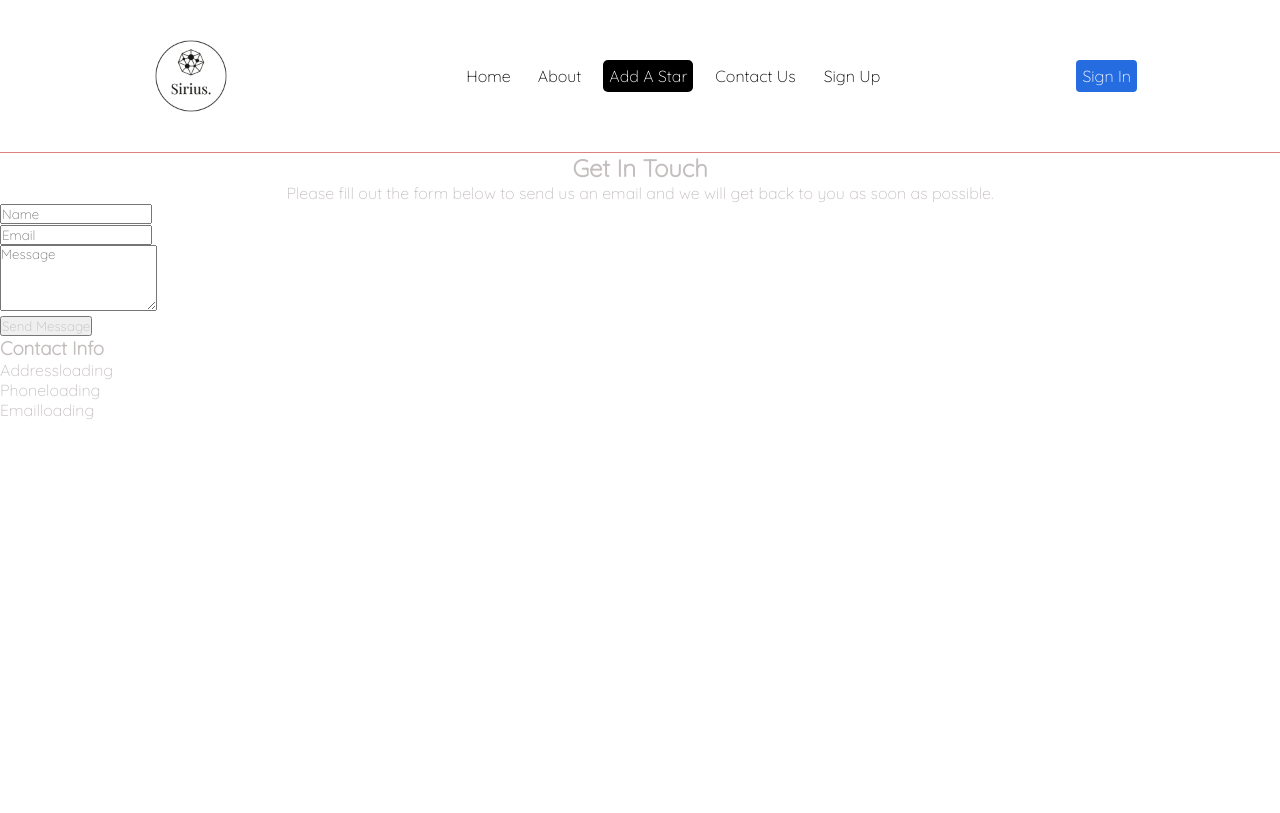
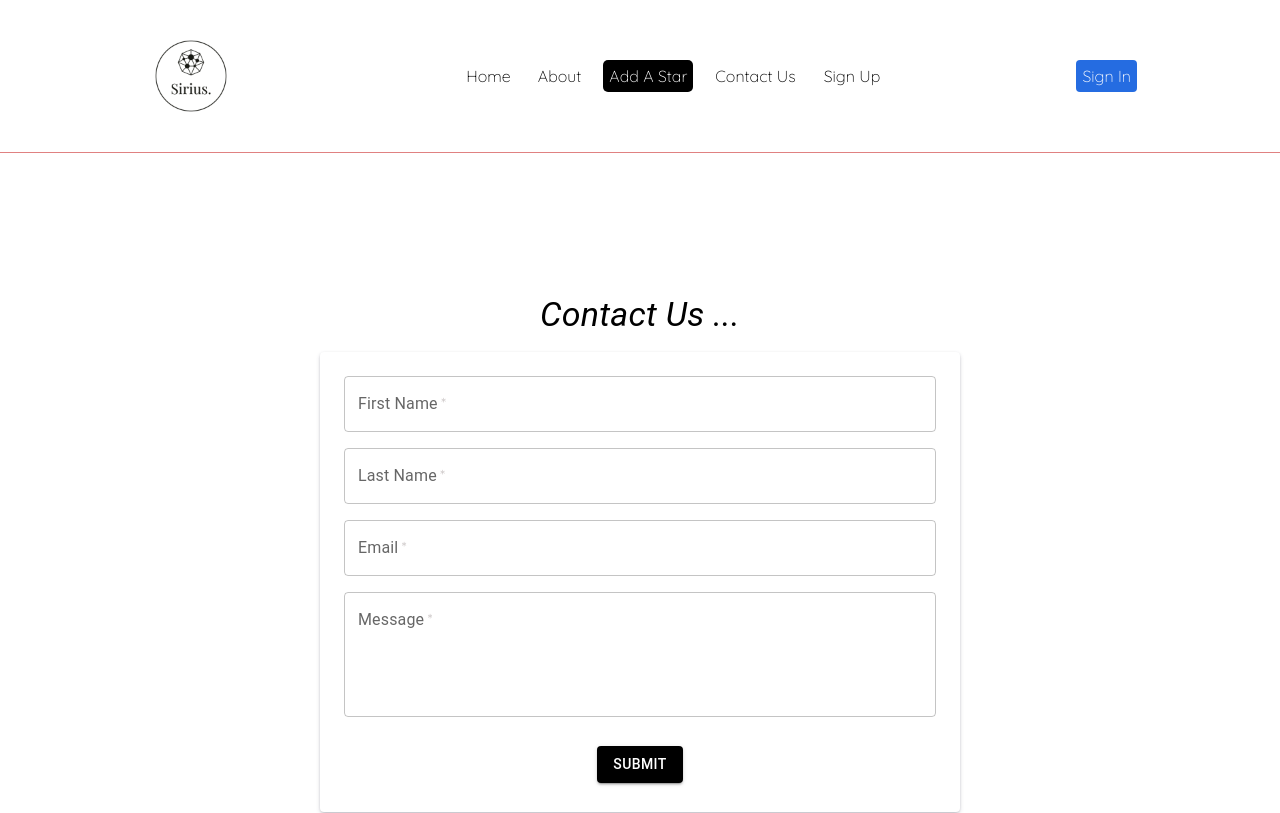
Before and after one commit to smkamaldar/wm3-sirius, a React (Create React App) app in the folder client/: page /Contact in a window 1280 px wide. Shown: the top 813 px of the page. Built offline with nearby package versions, Linux system fonts and the light colour scheme.

Commit message:
Front-end Components Created
Using MUI

```diff
--- a/client/src/pages/Contact.js
+++ b/client/src/pages/Contact.js
@@ -1,11 +1,19 @@
 import { useState } from "react";
 import emailjs from "emailjs-com";
+import { Card, CardContent, Grid, Stack, TextField, Button } from "@mui/material";
+import Box from "@mui/material/Box";
+import Typography from "@mui/material/Typography";
+import "./Home.css";
+
+
 
 const initialState = {
   name: "",
   email: "",
   message: "",
 };
+
+
 export const Contact = (props) => {
   const [{ name, email, message }, setState] = useState(initialState);
 
@@ -13,6 +21,7 @@ export const Contact = (props) => {
     const { name, value } = e.target;
     setState((prevState) => ({ ...prevState, [name]: value }));
   };
+
   const clearState = () => setState({ ...initialState });
 
   const handleSubmit = (e) => {
@@ -32,123 +41,169 @@ export const Contact = (props) => {
         }
       );
   };
+
   return (
-    <div>
-      <div id='contact'>
-        <div className='container'>
-          <div className='col-md-8'>
-            <div className='row'>
-              <div className='section-title'>
-                <h2>Get In Touch</h2>
-                <p>
-                  Please fill out the form below to send us an email and we will
-                  get back to you as soon as possible.
-                </p>
-              </div>
-              <form name='sentMessage' validate onSubmit={handleSubmit}>
-                <div className='row'>
-                  <div className='col-md-6'>
-                    <div className='form-group'>
-                      <input
-                        type='text'
-                        id='name'
-                        name='name'
-                        className='form-control'
-                        placeholder='Name'
-                        required
-                        onChange={handleChange}
-                      />
-                      <p className='help-block text-danger'></p>
-                    </div>
-                  </div>
-                  <div className='col-md-6'>
-                    <div className='form-group'>
-                      <input
-                        type='email'
-                        id='email'
-                        name='email'
-                        className='form-control'
-                        placeholder='Email'
-                        required
-                        onChange={handleChange}
-                      />
-                      <p className='help-block text-danger'></p>
-                    </div>
-                  </div>
-                </div>
-                <div className='form-group'>
-                  <textarea
-                    name='message'
-                    id='message'
-                    className='form-control'
-                    rows='4'
-                    placeholder='Message'
-                    required
-                    onChange={handleChange}
-                  ></textarea>
-                  <p className='help-block text-danger'></p>
-                </div>
-                <div id='success'></div>
-                <button type='submit' className='btn btn-custom btn-lg'>
-                  Send Message
-                </button>
-              </form>
-            </div>
-          </div>
-          <div className='col-md-3 col-md-offset-1 contact-info'>
-            <div className='contact-item'>
-              <h3>Contact Info</h3>
-              <p>
-                <span>
-                  <i className='fa fa-map-marker'></i> Address
-                </span>
-                {props.data ? props.data.address : "loading"}
-              </p>
-            </div>
-            <div className="contact-item">
-              <p>
-                <span>
-                  <i className='fa fa-phone'></i> Phone
-                </span>{""}
-                {props.data ? props.data.phone : "loading"}
-              </p>
-            </div>
-            <div className='contact-item'>
-              <p>
-                <span>
-                  <i className='fa fa-envelope-o'></i> Email
-                </span>{""}
-                {props.data ? props.data.email : "loading"}
-              </p>
-            </div>
-          </div>
-          <div className="col-md-12">
-            <div className="row">
-              <div className="social">
-                <ul>
-                  <li>
-                    <a href={props.data ? props.data.facebook : "/"}>
-                      <i className="fa fa-facebook"></i>
-                    </a>
-                  </li>
-                  <li>
-                    <a href={props.data ? props.data.twitter : "/"}>
-                      <i className='fa fa-twitter'></i>
-                    </a>
-                  </li>
-                  <li>
-                    <a href={props.data ? props.data.youtube : "/"}>
-                      <i className='fa fa-youtube'></i>
-                    </a>
-                  </li>
-                </ul>
-              </div>
-            </div>
-          </div>
-        </div>
-      </div>
-    </div>
-  );
+    <Box component="main" className="contact-main">
+    <Typography className="contact-title" variant="h4" color="black" fontStyle="italic"> Contact Us ... </Typography>
+    <Card className="contact-card"
+      sx={{ boxShadow: "rgba(50, 50, 93, 0.25) 0px 2px 5px -1px, rgba(0, 0, 0, 0.3) 0px 1px 3px -1px" }}
+    >
+      <CardContent sx={{ padding:"1.5rem" }} className="contact-">
+        <Stack container spacing={2} >
+          <Grid xs={12} sm={6} item>
+            <TextField sx={{ backgroundColor: "white" }} label="First Name" placeholder="Enter First Name" fullWidth required  />
+          </Grid>
+          <Grid xs={12} sm={6} item>
+            <TextField sx={{ backgroundColor: "white" }} label="Last Name" placeholder="Enter Last Name" fullWidth required  />
+          </Grid>
+          <Grid xs={12} item>
+            <TextField sx={{ backgroundColor: "white" }} type="email" label="Email" placeholder="Enter Email" fullWidth required  />
+          </Grid>
+          <Grid xs={12} item>
+            <TextField sx={{ backgroundColor: "white" }} label="Message" placeholder="Enter Message" multiline={true} rows={4} fullWidth required  />
+          </Grid>
+          <Grid xs={12} item className="button-wrapper">
+            <Button sx={{ margin: "0.8rem 0 0.3rem", backgroundColor: "black" }} className="contact-button" type="submit" variant="contained" align="center">Submit</Button>
+          </Grid>
+        </Stack>
+      </CardContent>
+    </Card>
+    </Box>
+
+
+
+
+
+
+
+
+
+
+
+
+
+
+
+
+
+
+
+  //   <div>
+  //     <div id='contact'>
+  //       <div className='container'>
+  //         <div className='col-md-8'>
+  //           <div className='row'>
+  //             <div className='section-title'>
+  //               <h2>Get In Touch</h2>
+  //               <p>
+  //                 Please fill out the form below to send us an email and we will
+  //                 get back to you as soon as possible.
+  //               </p>
+  //             </div>
+  //             <form name='sentMessage' validate onSubmit={handleSubmit}>
+  //               <div className='row'>
+  //                 <div className='col-md-6'>
+  //                   <div className='form-group'>
+  //                     <input
+  //                       type='text'
+  //                       id='name'
+  //                       name='name'
+  //                       className='form-control'
+  //                       placeholder='Name'
+  //                       required
+  //                       onChange={handleChange}
+  //                     />
+  //                     <p className='help-block text-danger'></p>
+  //                   </div>
+  //                 </div>
+  //                 <div className='col-md-6'>
+  //                   <div className='form-group'>
+  //                     <input
+  //                       type='email'
+  //                       id='email'
+  //                       name='email'
+  //                       className='form-control'
+  //                       placeholder='Email'
+  //                       required
+  //                       onChange={handleChange}
+  //                     />
+  //                     <p className='help-block text-danger'></p>
+  //                   </div>
+  //                 </div>
+  //               </div>
+  //               <div className='form-group'>
+  //                 <textarea
+  //                   name='message'
+  //                   id='message'
+  //                   className='form-control'
+  //                   rows='4'
+  //                   placeholder='Message'
+  //                   required
+  //                   onChange={handleChange}
+  //                 ></textarea>
+  //                 <p className='help-block text-danger'></p>
+  //               </div>
+  //               <div id='success'></div>
+  //               <button type='submit' className='btn btn-custom btn-lg'>
+  //                 Send Message
+  //               </button>
+  //             </form>
+  //           </div>
+  //         </div>
+  //         <div className='col-md-3 col-md-offset-1 contact-info'>
+  //           <div className='contact-item'>
+  //             <h3>Contact Info</h3>
+  //             <p>
+  //               <span>
+  //                 <i className='fa fa-map-marker'></i> Address
+  //               </span>
+  //               {props.data ? props.data.address : "loading"}
+  //             </p>
+  //           </div>
+  //           <div className="contact-item">
+  //             <p>
+  //               <span>
+  //                 <i className='fa fa-phone'></i> Phone
+  //               </span>{""}
+  //               {props.data ? props.data.phone : "loading"}
+  //             </p>
+  //           </div>
+  //           <div className='contact-item'>
+  //             <p>
+  //               <span>
+  //                 <i className='fa fa-envelope-o'></i> Email
+  //               </span>{""}
+  //               {props.data ? props.data.email : "loading"}
+  //             </p>
+  //           </div>
+  //         </div>
+  //         <div className="col-md-12">
+  //           <div className="row">
+  //             <div className="social">
+  //               <ul>
+  //                 <li>
+  //                   <a href={props.data ? props.data.facebook : "/"}>
+  //                     <i className="fa fa-facebook"></i>
+  //                   </a>
+  //                 </li>
+  //                 <li>
+  //                   <a href={props.data ? props.data.twitter : "/"}>
+  //                     <i className='fa fa-twitter'></i>
+  //                   </a>
+  //                 </li>
+  //                 <li>
+  //                   <a href={props.data ? props.data.youtube : "/"}>
+  //                     <i className='fa fa-youtube'></i>
+  //                   </a>
+  //                 </li>
+  //               </ul>
+  //             </div>
+  //           </div>
+  //         </div>
+  //       </div>
+  //     </div>
+  //   </div>
+   );
 };
 
 
--- a/client/src/pages/Home.css
+++ b/client/src/pages/Home.css
@@ -1,7 +1,7 @@
-@import url('https://fonts.googleapis.com/css2?family=Quicksand:wght@300&display=swap');
+@import url("https://fonts.googleapis.com/css2?family=Quicksand:wght@300&display=swap");
 
 /* Base styling */
-*{
+* {
 	margin: 0;
 	font-family: "Quicksand", sans-serif;
 	color: rgb(196, 190, 190);
@@ -9,13 +9,12 @@
 /* Header */
 .navbar {
 	padding: 20px;
-	display:flex;
+	display: flex;
 	align-items: center;
 	justify-content: space-around;
 	max-width: 2000px;
 	margin: 0 auto;
 	border-bottom: 1px solid rgb(224, 129, 129);
-
 }
 
 .navbar h1 {
@@ -23,7 +22,7 @@
 	font-size: 2.5em;
 }
 
-.navbar .links{
+.navbar .links {
 	margin-left: auto;
 }
 
@@ -50,12 +49,12 @@
 
 /* Star entries */
 .main {
-
 	width: 75%;
 	margin: 0 auto;
 	margin-top: 40px;
 	align-self: center;
 }
+
 .EntryForm {
 	display: flex;
 	justify-content: center;
@@ -67,15 +66,43 @@
 	font-size: 2em;
 	margin-bottom: 20px;
 	text-align: center;
-	color:rgb(192, 115, 115);
+	color: rgb(192, 115, 115);
 }
 
-.main:hover{
+.main:hover {
 	box-shadow: 1px 3px 5px rgb(0, 0, 0, 0.1);
 }
 
-.EntryForm h2{
-	font-size:20px;
+.EntryForm h2 {
+	font-size: 20px;
 	color: rgb(192, 115, 115);
 	margin-bottom: 8px;
 }
+
+.contact-card {
+	width: 80%;
+	box-shadow: rgba(50, 50, 93, 0.25) 0px 2px 5px -1px,
+		rgba(0, 0, 0, 0.3) 0px 1px 3px -1px;
+}
+
+.button-wrapper {
+	display: flex;
+	flex-direction: column;
+	justify-content: center;
+	align-items: center;
+}
+
+.contact-main {
+	display: flex;
+	flex-direction: column;
+	justify-content: center;
+	align-items: center;
+	height: 100vh;
+	gap: 1rem;
+}
+
+@media screen and (min-width: 700px) {
+	.contact-card {
+		width: 50%;
+	}
+}
```
